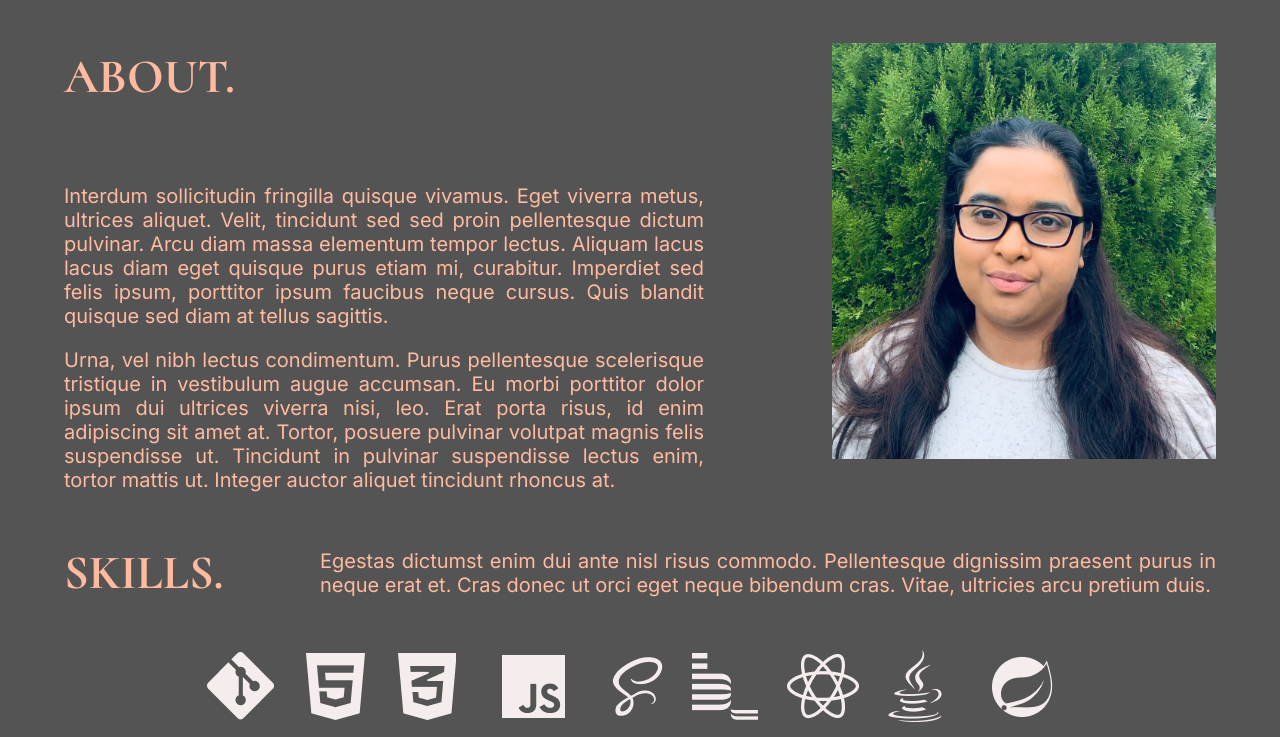
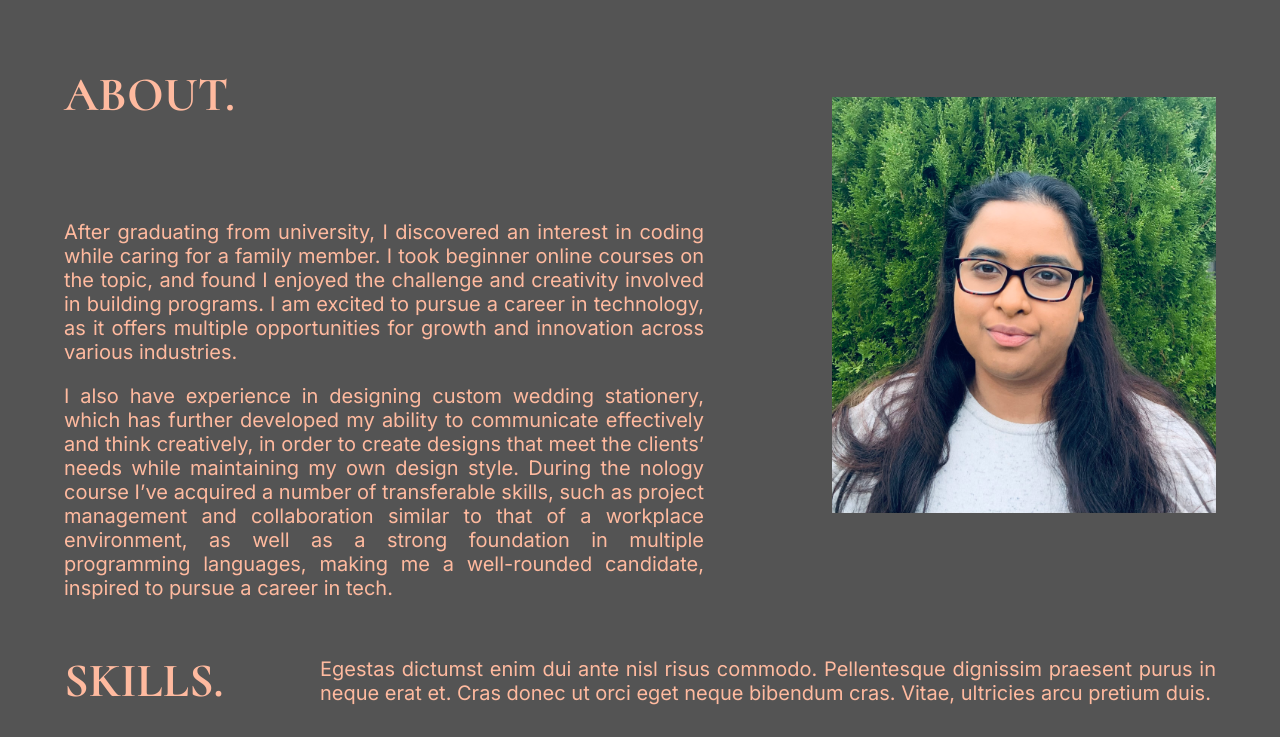
Before and after one commit to navina321/portfolio-react, a React (Create React App) app: page / in a window 1280 px wide. Shown: the part 716-1453 px from the top of the page. Built offline with nearby package versions, Linux system fonts and the light colour scheme.

Commit message:
added about me description

```diff
--- a/src/containers/About/About.jsx
+++ b/src/containers/About/About.jsx
@@ -9,8 +9,8 @@ const About = () => {
         <h1 className='about__header'>ABOUT.</h1>
         <img src = {ProfileImage} alt = 'profile' className='about__image'/>
         <div className='about__text'>
-            <Text text = {"Interdum sollicitudin fringilla quisque vivamus. Eget viverra metus, ultrices aliquet. Velit, tincidunt sed sed proin pellentesque dictum pulvinar. Arcu diam massa elementum tempor lectus. Aliquam lacus lacus diam eget quisque purus etiam mi, curabitur. Imperdiet sed felis ipsum, porttitor ipsum faucibus neque cursus. Quis blandit quisque sed diam at tellus sagittis."}/>
-            <Text text ={"Urna, vel nibh lectus condimentum. Purus pellentesque scelerisque tristique in vestibulum augue accumsan. Eu morbi porttitor dolor ipsum dui ultrices viverra nisi, leo. Erat porta risus, id enim adipiscing sit amet at. Tortor, posuere pulvinar volutpat magnis felis suspendisse ut. Tincidunt in pulvinar suspendisse lectus enim, tortor mattis ut. Integer auctor aliquet tincidunt rhoncus at."}/>
+            <Text text = {"After graduating from university, I discovered an interest in coding while caring for a family member. I took beginner online courses on the topic, and found I enjoyed the challenge and creativity involved in building programs. I am excited to pursue a career in technology, as it offers multiple opportunities for growth and innovation across various industries. "}/>
+            <Text text ={"I also have experience in designing custom wedding stationery, which has further developed my ability to communicate effectively and think creatively, in order to create designs that meet the clients’ needs while maintaining my own design style. During the nology course I’ve acquired a number of transferable skills, such as project management and collaboration similar to that of a workplace environment, as well as a strong foundation in multiple programming languages, making me a well-rounded candidate, inspired to pursue a career in tech."}/>
         </div>
     </div>
   )
```
